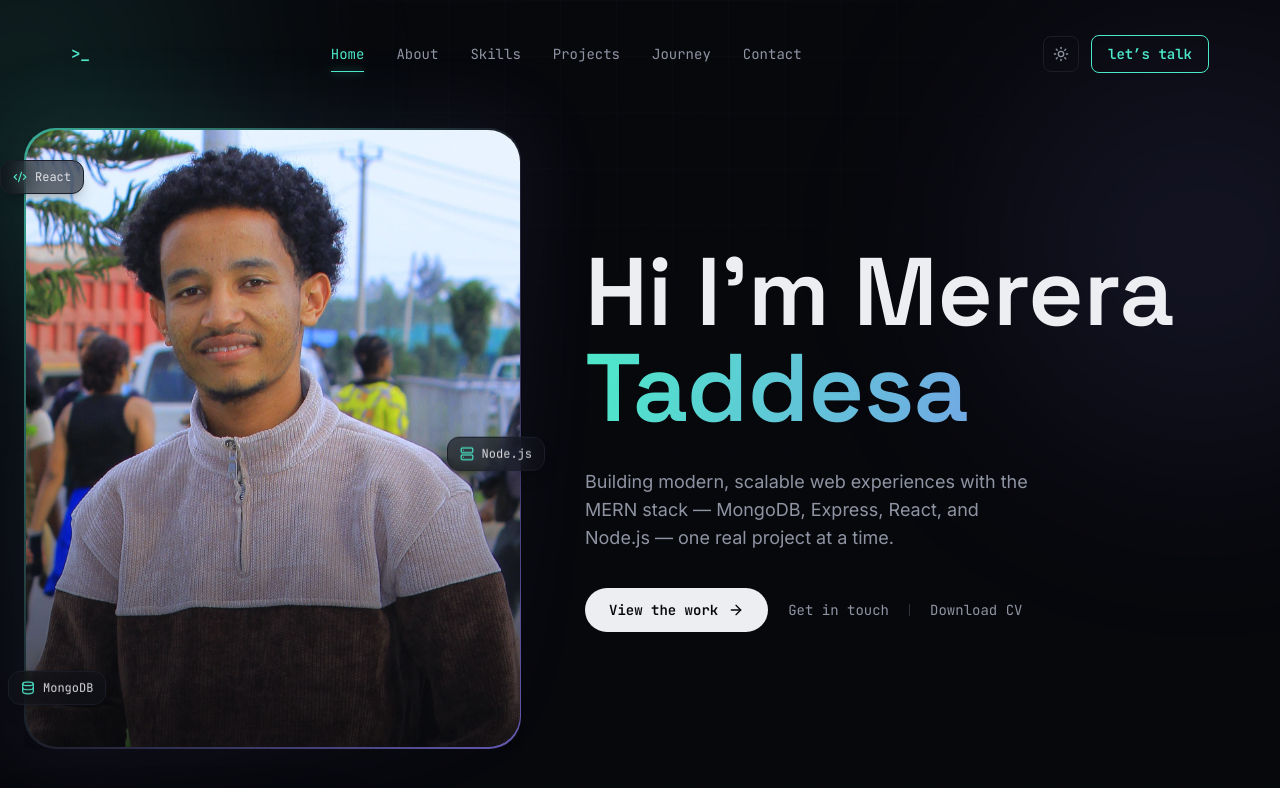
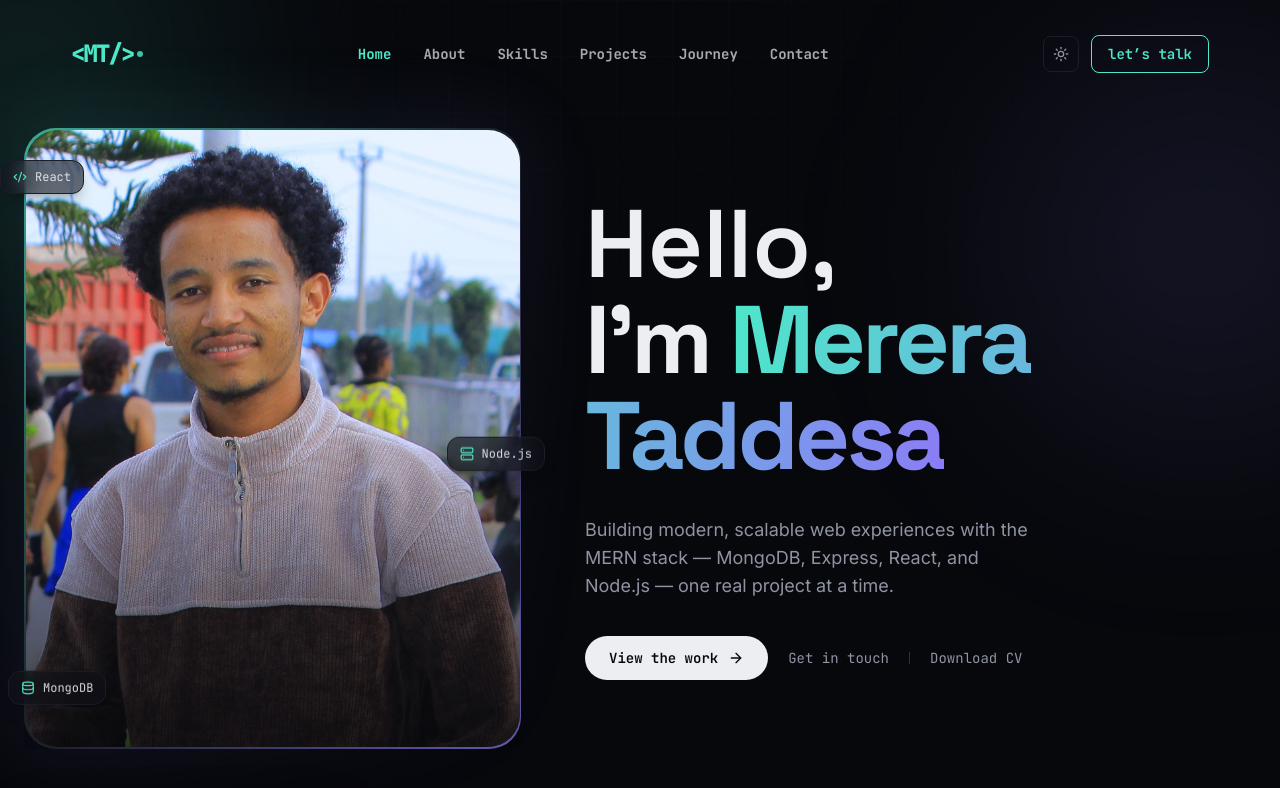
Before and after one commit to merera-ta/merera-portfolio, a React (Vite) app: page / in a window 1280 px wide. Shown: the top 788 px of the page. Built offline with nearby package versions, Linux system fonts and the light colour scheme.

Commit message:
Updating UI

```diff
--- a/src/components/Hero/Hero.jsx
+++ b/src/components/Hero/Hero.jsx
@@ -169,7 +169,6 @@ function Hero() {
           <div className="order-1 md:order-2">
             {/* Meta information */}
 
-
             {/* Name */}
 
             <h1
@@ -186,22 +185,22 @@ function Hero() {
                 delay={STAGE.nameLine1}
                 className="text-[15vw] sm:text-7xl lg:text-8xl"
               >
-                Hi I'm Merera
+                Hello,
               </RevealLine>
 
               <RevealLine
                 delay={STAGE.nameLine2}
                 className="
-                  text-[15vw]
-                  text-gradient
+      text-[16vw]
+      font-bold
+      tracking-[-0.04em]
       sm:text-7xl
       lg:text-8xl
     "
               >
-                Taddesa
+                I'm <span className="text-gradient">Merera Taddesa</span>
               </RevealLine>
             </h1>
-
             {/* Description */}
 
             <FadeUp
--- a/src/components/Navbar/Navbar.jsx
+++ b/src/components/Navbar/Navbar.jsx
@@ -1,52 +1,43 @@
-import { useState } from 'react'
-import { motion, AnimatePresence } from 'framer-motion'
-import { Menu, X } from 'lucide-react'
-import { useScrolled } from '../../hooks/useScrollPosition.js'
-import { useActiveSection } from '../../hooks/useActiveSection.js'
-import { useTheme } from '../../hooks/useTheme.js'
-import ThemeToggle from '../ui/ThemeToggle.jsx'
-import { siteConfig } from '../../data/siteConfig.js'
-import { cn } from '../../utils/cn.js'
+import { useState } from "react";
+import { motion, AnimatePresence } from "framer-motion";
+import { Menu, X } from "lucide-react";
+import { useScrolled } from "../../hooks/useScrollPosition.js";
+import { useActiveSection } from "../../hooks/useActiveSection.js";
+import { useTheme } from "../../hooks/useTheme.js";
+import ThemeToggle from "../ui/ThemeToggle.jsx";
+import { cn } from "../../utils/cn.js";
 
 const NAV_LINKS = [
-  { id: 'home', label: 'Home' },
-  { id: 'about', label: 'About' },
-  { id: 'skills', label: 'Skills' },
-  { id: 'projects', label: 'Projects' },
-  { id: 'journey', label: 'Journey' },
-  { id: 'contact', label: 'Contact' },
-]
+  { id: "home", label: "Home" },
+  { id: "about", label: "About" },
+  { id: "skills", label: "Skills" },
+  { id: "projects", label: "Projects" },
+  { id: "journey", label: "Journey" },
+  { id: "contact", label: "Contact" },
+];
 
 function NavPath({ id, label, active, onClick }) {
   return (
     <a
       href={`#${id}`}
       onClick={onClick}
-      aria-current={active ? 'page' : undefined}
       className={cn(
-        'font-mono text-sm transition-colors duration-200 relative py-1',
-        active ? 'text-accent' : 'text-muted hover:text-ink'
+        "font-mono text-sm font-bold transition-colors duration-200",
+        active ? "text-accent" : "text-ink/70 hover:text-accent",
       )}
     >
       {label}
-      {active && (
-        <motion.span
-          layoutId="nav-underline"
-          className="absolute -bottom-1 left-0 right-0 h-px bg-accent shadow-[0_0_8px_0_rgb(var(--accent)/0.8)]"
-          transition={{ type: 'spring', stiffness: 400, damping: 30 }}
-        />
-      )}
     </a>
-  )
+  );
 }
 
 function Navbar() {
-  const scrolled = useScrolled(24)
-  const activeId = useActiveSection(NAV_LINKS.map((l) => l.id))
-  const { theme, toggleTheme } = useTheme()
-  const [mobileOpen, setMobileOpen] = useState(false)
+  const scrolled = useScrolled(24);
+  const activeId = useActiveSection(NAV_LINKS.map((l) => l.id));
+  const { theme, toggleTheme } = useTheme();
+  const [mobileOpen, setMobileOpen] = useState(false);
 
-  const closeMobile = () => setMobileOpen(false)
+  const closeMobile = () => setMobileOpen(false);
 
   return (
     <header className="fixed top-0 inset-x-0 z-50 flex justify-center px-4">
@@ -56,27 +47,38 @@ function Navbar() {
           paddingTop: scrolled ? 10 : 14,
           paddingBottom: scrolled ? 10 : 14,
         }}
-        transition={{ duration: 0.35, ease: [0.22, 1, 0.36, 1] }}
+        transition={{
+          duration: 0.35,
+          ease: [0.22, 1, 0.36, 1],
+        }}
         className={cn(
-          'w-full max-w-content rounded-2xl px-5 transition-colors duration-300',
+          "w-full max-w-content rounded-2xl px-5 transition-colors duration-300",
           scrolled
-            ? 'glass border border-border-strong shadow-lg shadow-black/20'
-            : 'bg-transparent border border-transparent'
+            ? "glass border border-border-strong shadow-lg shadow-black/20"
+            : "bg-transparent border border-transparent",
         )}
       >
         <nav className="flex items-center justify-between" aria-label="Primary">
-          <a href="#home" className="font-display font-semibold text-ink text-base tracking-tight">
-            <span className="text-accent font-mono">&gt;_</span> {siteConfig.name}
+          {/* Logo */}
+          <a
+            href="#home"
+            className="group inline-flex items-center font-mono font-extrabold text-2xl tracking-[-0.08em] transition-transform duration-200 hover:scale-105"
+          >
+            <span className="text-accent">&lt;MT/&gt;</span>
+            <span className="ml-1 h-1.5 w-1.5 rounded-full bg-accent opacity-80 group-hover:opacity-100 transition-opacity" />
           </a>
 
+          {/* Desktop Navigation */}
           <div className="hidden md:flex items-center gap-8">
             {NAV_LINKS.map((link) => (
               <NavPath key={link.id} {...link} active={activeId === link.id} />
             ))}
           </div>
 
+          {/* Desktop Actions */}
           <div className="hidden md:flex items-center gap-3">
             <ThemeToggle theme={theme} onToggle={toggleTheme} />
+
             <a
               href="#contact"
               className="font-mono text-sm font-semibold rounded-lg border border-accent text-accent px-4 py-2 hover:bg-accent hover:text-bg transition-colors duration-200"
@@ -85,11 +87,13 @@ function Navbar() {
             </a>
           </div>
 
+          {/* Mobile Actions */}
           <div className="flex items-center gap-2 md:hidden">
             <ThemeToggle theme={theme} onToggle={toggleTheme} />
+
             <button
               type="button"
-              aria-label={mobileOpen ? 'Close menu' : 'Open menu'}
+              aria-label={mobileOpen ? "Close menu" : "Open menu"}
               aria-expanded={mobileOpen}
               onClick={() => setMobileOpen((v) => !v)}
               className="inline-flex h-9 w-9 items-center justify-center rounded-lg border border-border text-ink"
@@ -99,19 +103,38 @@ function Navbar() {
           </div>
         </nav>
 
+        {/* Mobile Navigation */}
         <AnimatePresence>
           {mobileOpen && (
             <motion.div
-              initial={{ opacity: 0, height: 0 }}
-              animate={{ opacity: 1, height: 'auto' }}
-              exit={{ opacity: 0, height: 0 }}
-              transition={{ duration: 0.25, ease: 'easeInOut' }}
+              initial={{
+                opacity: 0,
+                height: 0,
+              }}
+              animate={{
+                opacity: 1,
+                height: "auto",
+              }}
+              exit={{
+                opacity: 0,
+                height: 0,
+              }}
+              transition={{
+                duration: 0.25,
+                ease: "easeInOut",
+              }}
               className="md:hidden overflow-hidden border-t border-border mt-4"
             >
               <div className="py-6 flex flex-col gap-5">
                 {NAV_LINKS.map((link) => (
-                  <NavPath key={link.id} {...link} active={activeId === link.id} onClick={closeMobile} />
+                  <NavPath
+                    key={link.id}
+                    {...link}
+                    active={activeId === link.id}
+                    onClick={closeMobile}
+                  />
                 ))}
+
                 <a
                   href="#contact"
                   onClick={closeMobile}
@@ -125,7 +148,7 @@ function Navbar() {
         </AnimatePresence>
       </motion.div>
     </header>
-  )
+  );
 }
 
-export default Navbar
+export default Navbar;
```
Lines whose indentation alone changed are shown as unchanged.
